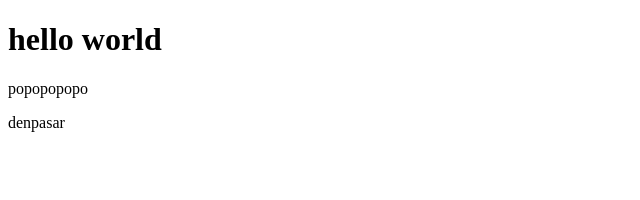
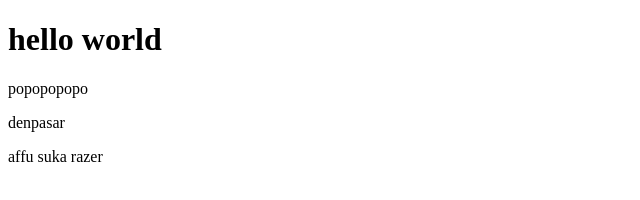
Before and after one commit to Affu321/belajar-gitt, a plain HTML site: page index.html in a window 1280 px wide. Shown: the whole page, without its empty margins (0-640 px from the left). Drawn offline with Linux system fonts and the light colour scheme.

Commit message:
kesukaan device affu

```diff
--- a/index.html
+++ b/index.html
@@ -10,5 +10,6 @@
 
     <p>popopopopo</p>
     <p>denpasar</p>
+    <p>affu suka razer</p>
 </body>
 </html>
```
